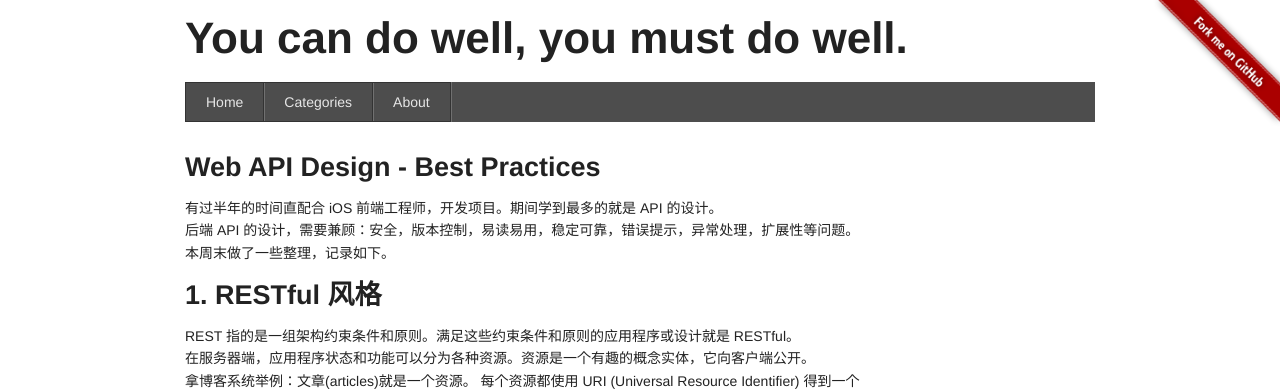
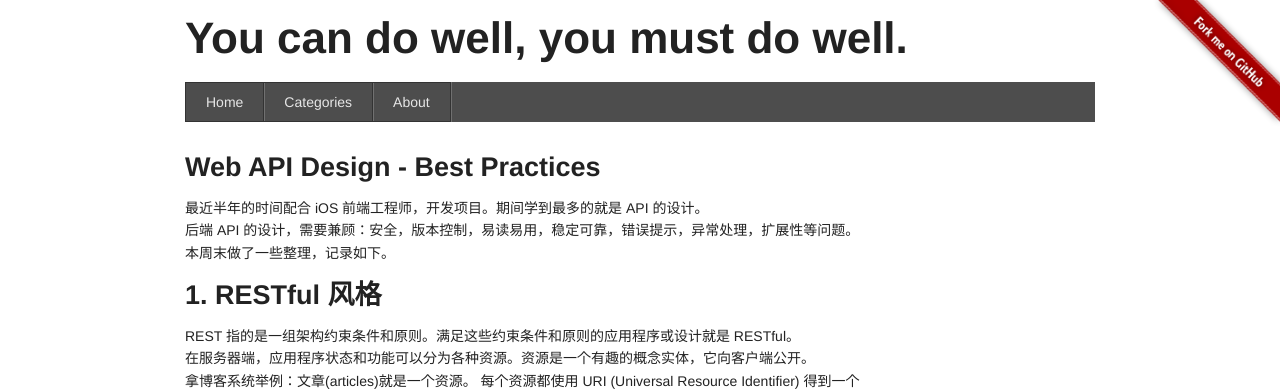
Before and after one commit to manageyp/manageyp.github.com, a Jekyll site: the page built from _posts/2013-3-31-web-api-design-best-practices.html, in a window 1280 px wide and 900 px high. Shown: the top 391 px of the window. Built offline with Jekyll 4.4.1, drawn with Linux system fonts in a browser that asks for light colours; nearby versions of some CDN libraries.

Commit message:
[Change] web api design words

```diff
--- a/_posts/2013-3-31-web-api-design-best-practices.html
+++ b/_posts/2013-3-31-web-api-design-best-practices.html
@@ -7,7 +7,7 @@ tags: API
 record_on: 2013-3-31
 ---
 <p>
-有过半年的时间直配合 iOS 前端工程师，开发项目。期间学到最多的就是 API 的设计。</br>
+最近半年的时间配合 iOS 前端工程师，开发项目。期间学到最多的就是 API 的设计。</br>
 后端 API 的设计，需要兼顾：安全，版本控制，易读易用，稳定可靠，错误提示，异常处理，扩展性等问题。本周末做了一些整理，记录如下。
 </p>
 
```
